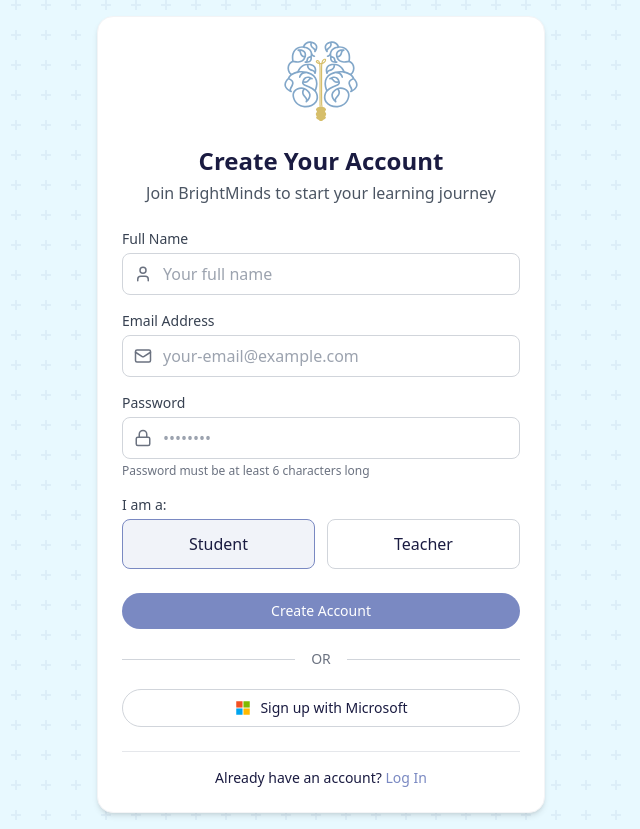
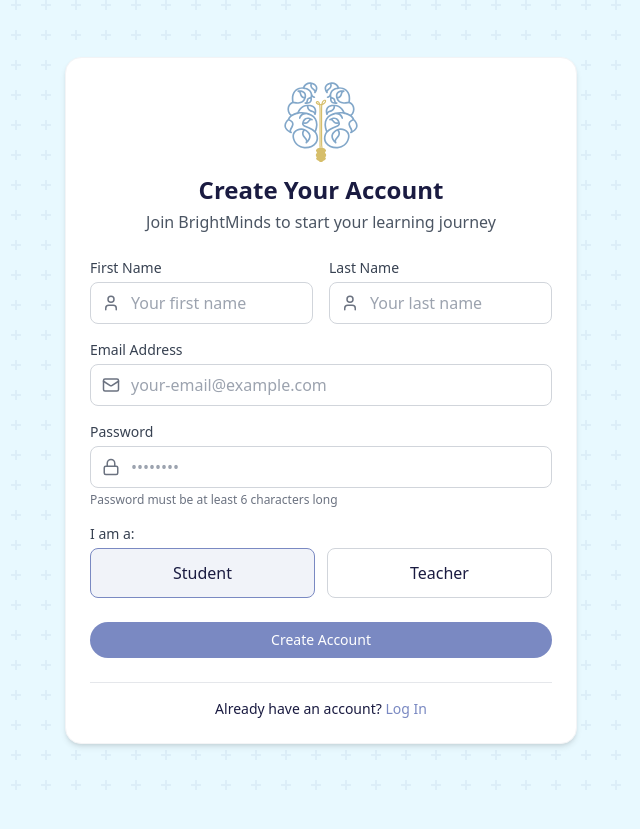
Before and after one commit to quilluaz/BrightMinds-Frontend, a React (Vite) app: page /register in a window 1280 px wide. Shown: the whole page, without its empty margins (319-959 px from the left). After the commit the page ends 800 px from the top, so only its background shows below. Built offline with nearby package versions, Linux system fonts and the light colour scheme.

Commit message:
Fixed register to match backend

```diff
--- a/src/pages/auth/LoginPage.tsx
+++ b/src/pages/auth/LoginPage.tsx
@@ -7,25 +7,11 @@ import { useTheme } from "../../context/ThemeContext";
 import logoForLightTheme from "../../assets/logos/LogoIconDark.svg";
 import logoForDarkTheme from "../../assets/logos/LogoIconLight.svg";
 
-const MicrosoftLogo = () => (
-  <svg
-    width="18"
-    height="18"
-    viewBox="0 0 24 24"
-    fill="none"
-    xmlns="http://www.w3.org/2000/svg">
-    <path d="M11.4 3H3V11.4H11.4V3Z" fill="#F25022" />
-    <path d="M11.4 12.6H3V21H11.4V12.6Z" fill="#00A4EF" />
-    <path d="M21 3H12.6V11.4H21V3Z" fill="#7FBA00" />
-    <path d="M21 12.6H12.6V21H21V12.6Z" fill="#FFB900" />
-  </svg>
-);
-
 const LoginPage: React.FC = () => {
   const [email, setEmail] = useState("");
   const [password, setPassword] = useState("");
   const [error, setError] = useState<string | null>(null);
-  const { login, loginWithMicrosoft, isLoading } = useAuth();
+  const { login, isLoading } = useAuth();
   const { theme } = useTheme();
   const currentLogo = theme === "light" ? logoForLightTheme : logoForDarkTheme;
   const navigate = useNavigate();
@@ -44,40 +30,14 @@ const LoginPage: React.FC = () => {
     }
   };
 
-  const handleMicrosoftLogin = async () => {
-    setError(null);
-    try {
-      await loginWithMicrosoft();
-      navigate("/dashboard");
-    } catch (err) {
-      setError(
-        err instanceof Error
-          ? err.message
-          : "An error occurred with Microsoft Sign-In"
-      );
-    }
-  };
-
-  const setDemoCredentials = (role: "teacher" | "student") => {
-    if (role === "teacher") {
-      setEmail("teacher@brightminds.com");
-      setPassword("password");
-    } else {
-      setEmail("student@brightminds.com");
-      setPassword("password");
-    }
-  };
-
   return (
     <div className="min-h-screen bg-pattern flex items-center justify-center p-4">
       <div className="w-full max-w-md">
         <div className="card border border-gray-100 animate-fade-in">
           <div className="text-center mb-6">
-            <img
-              src={currentLogo}
-              alt="BrightMinds Logo"
-              className="h-20 mb-3 inline-block"
-            />
+            <Link to="/" className="inline-block">
+              <img src={currentLogo} alt="BrightMinds Logo" className="h-20" />
+            </Link>
             <h1 className="text-2xl font-bold text-primary-text dark:text-primary-text-dark">
               Welcome Back
             </h1>
@@ -157,23 +117,6 @@ const LoginPage: React.FC = () => {
             </div>
           </form>
 
-          <div className="relative flex py-5 items-center">
-            <div className="flex-grow border-t border-gray-300"></div>
-            <span className="flex-shrink mx-4 text-gray-500 text-sm">OR</span>
-            <div className="flex-grow border-t border-gray-300"></div>
-          </div>
-
-          <Button
-            onClick={handleMicrosoftLogin}
-            variant="secondary"
-            fullWidth
-            isLoading={isLoading && !error}
-            disabled={isLoading}
-            className="flex items-center justify-center border border-gray-300">
-            <MicrosoftLogo />
-            <span className="ml-2">Sign in with Microsoft</span>
-          </Button>
-
           {/* Updated "Don't have an account?" section */}
           <div className="mt-6 pt-4 border-t border-gray-200 text-center">
             <p className="text-sm">
--- a/src/pages/auth/RegisterPage.tsx
+++ b/src/pages/auth/RegisterPage.tsx
@@ -1,43 +1,22 @@
 import React, { useState } from "react";
 import { Link, useNavigate } from "react-router-dom";
-import {
-  BookOpenCheck,
-  Mail,
-  Lock,
-  User,
-  AlertCircle,
-  KeyRound,
-} from "lucide-react";
+import { Mail, Lock, User, AlertCircle, KeyRound } from "lucide-react";
 import { useTheme } from "../../context/ThemeContext";
 import logoForLightTheme from "../../assets/logos/LogoIconDark.svg";
 import logoForDarkTheme from "../../assets/logos/LogoIconLight.svg";
-
-const MicrosoftLogo = () => (
-  <svg
-    width="18"
-    height="18"
-    viewBox="0 0 24 24"
-    fill="none"
-    xmlns="http://www.w3.org/2000/svg">
-    <path d="M11.4 3H3V11.4H11.4V3Z" fill="#F25022" />
-    <path d="M11.4 12.6H3V21H11.4V12.6Z" fill="#00A4EF" />
-    <path d="M21 3H12.6V11.4H21V3Z" fill="#7FBA00" />
-    <path d="M21 12.6H12.6V21H21V12.6Z" fill="#FFB900" />
-  </svg>
-);
-
 import { useAuth } from "../../context/AuthContext";
 import Button from "../../components/common/Button";
 import { UserRole } from "../../types";
 
 const RegisterPage: React.FC = () => {
-  const [name, setName] = useState("");
+  const [firstName, setFirstName] = useState("");
+  const [lastName, setLastName] = useState("");
   const [email, setEmail] = useState("");
   const [password, setPassword] = useState("");
   const [role, setRole] = useState<UserRole>("student");
   const [teacherCode, setTeacherCode] = useState("");
   const [error, setError] = useState<string | null>(null);
-  const { register, loginWithMicrosoft, isLoading } = useAuth();
+  const { register, isLoading } = useAuth();
   const { theme } = useTheme();
   const currentLogo = theme === "light" ? logoForLightTheme : logoForDarkTheme;
   const navigate = useNavigate();
@@ -46,6 +25,15 @@ const RegisterPage: React.FC = () => {
     e.preventDefault();
     setError(null);
 
+    if (!firstName.trim()) {
+      setError("First name is required.");
+      return;
+    }
+    if (!lastName.trim()) {
+      setError("Last name is required.");
+      return;
+    }
+
     if (role === "teacher" && !teacherCode.trim()) {
       setError("Teacher code is required for teacher registration.");
       return;
@@ -53,7 +41,8 @@ const RegisterPage: React.FC = () => {
 
     try {
       await register(
-        name,
+        firstName.trim(),
+        lastName.trim(),
         email,
         password,
         role === "teacher" ? teacherCode : undefined
@@ -68,31 +57,20 @@ const RegisterPage: React.FC = () => {
     }
   };
 
-  const handleMicrosoftLogin = async () => {
-    setError(null);
-    try {
-      await loginWithMicrosoft();
-      navigate("/dashboard");
-    } catch (err) {
-      setError(
-        err instanceof Error
-          ? err.message
-          : "An error occurred with Microsoft Sign-In"
-      );
-    }
-  };
-
   return (
     <div className="min-h-screen bg-pattern flex items-center justify-center p-4">
-      <div className="w-full max-w-md">
+      {/* Increased max-width here from md to lg */}
+      <div className="w-full max-w-lg">
         <div className="card border border-gray-100 animate-fade-in">
           <div className="text-center mb-6">
             <div className="flex justify-center mb-3">
+              <Link to="/" className="inline-block">
                 <img
                   src={currentLogo}
                   alt="BrightMinds Logo"
-                className="h-20 mb-3 inline-block"
+                  className="h-20"
                 />
+              </Link>
             </div>
             <h1 className="text-2xl font-bold text-primary-text dark:text-primary-text-dark">
               Create Your Account
@@ -110,28 +88,58 @@ const RegisterPage: React.FC = () => {
           )}
 
           <form onSubmit={handleSubmit}>
-            <div className="mb-4">
+            {/* Flex container for First Name and Last Name */}
+            {/* On medium screens (md) and up, they will be in a row. On smaller screens, they stack. */}
+            <div className="flex flex-col md:flex-row md:gap-4 mb-4"> {/* << ADDED: Flex container */}
+              {/* First Name Field */}
+              <div className="w-full md:w-1/2 mb-4 md:mb-0"> {/* << MODIFIED: Width and responsive margin */}
                 <label
-                htmlFor="name"
+                  htmlFor="firstName"
                   className="block text-sm font-medium text-gray-700 mb-1">
-                Full Name
+                  First Name
                 </label>
                 <div className="relative">
                   <div className="absolute inset-y-0 left-0 flex items-center pl-3 pointer-events-none text-gray-500">
                     <User size={18} />
                   </div>
                   <input
-                  id="name"
+                    id="firstName"
                     type="text"
-                  value={name}
-                  onChange={(e) => setName(e.target.value)}
+                    value={firstName}
+                    onChange={(e) => setFirstName(e.target.value)}
                     className="input-field pl-10"
-                  placeholder="Your full name"
+                    placeholder="Your first name"
                     required
                   />
                 </div>
               </div>
 
+              {/* Last Name Field */}
+              <div className="w-full md:w-1/2"> {/* << MODIFIED: Width */}
+                <label
+                  htmlFor="lastName"
+                  className="block text-sm font-medium text-gray-700 mb-1">
+                  Last Name
+                </label>
+                <div className="relative">
+                  <div className="absolute inset-y-0 left-0 flex items-center pl-3 pointer-events-none text-gray-500">
+                    <User size={18} />
+                  </div>
+                  <input
+                    id="lastName"
+                    type="text"
+                    value={lastName}
+                    onChange={(e) => setLastName(e.target.value)}
+                    className="input-field pl-10"
+                    placeholder="Your last name"
+                    required
+                  />
+                </div>
+              </div>
+            </div> {/* << ADDED: End of Flex container for names */}
+
+
+            {/* Email Field */}
             <div className="mb-4">
               <label
                 htmlFor="email"
@@ -154,6 +162,7 @@ const RegisterPage: React.FC = () => {
               </div>
             </div>
 
+            {/* Password Field */}
             <div className="mb-4">
               <label
                 htmlFor="password"
@@ -180,6 +189,7 @@ const RegisterPage: React.FC = () => {
               </p>
             </div>
 
+            {/* Role Selection */}
             <div className="mb-6">
               <label className="block text-sm font-medium text-gray-700 mb-1">
                 I am a:
@@ -229,6 +239,7 @@ const RegisterPage: React.FC = () => {
               </div>
             </div>
 
+            {/* Teacher Code Field */}
             {role === "teacher" && (
               <div className="mb-6">
                 <label
@@ -266,23 +277,6 @@ const RegisterPage: React.FC = () => {
             </Button>
           </form>
 
-          <div className="relative flex py-5 items-center">
-            <div className="flex-grow border-t border-gray-300"></div>
-            <span className="flex-shrink mx-4 text-gray-500 text-sm">OR</span>
-            <div className="flex-grow border-t border-gray-300"></div>
-          </div>
-
-          <Button
-            onClick={handleMicrosoftLogin}
-            variant="secondary"
-            fullWidth
-            isLoading={isLoading && !error}
-            disabled={isLoading}
-            className="flex items-center justify-center border border-gray-300">
-            <MicrosoftLogo />
-            <span className="ml-2">Sign up with Microsoft</span>
-          </Button>
-
           <div className="mt-6 pt-4 border-t border-gray-200 text-center">
             <p className="text-sm">
               Already have an account?{" "}
```
Lines whose indentation alone changed are shown as unchanged.
